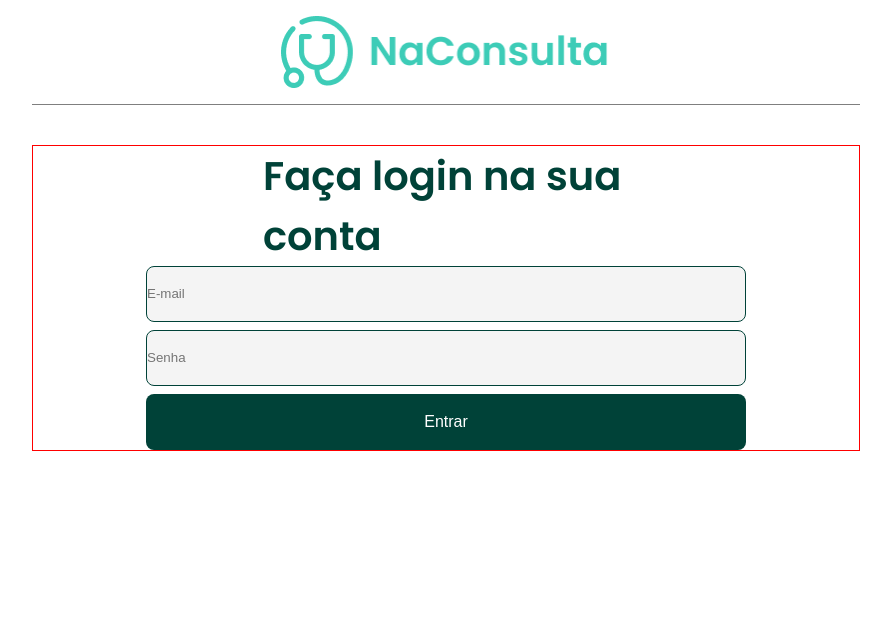
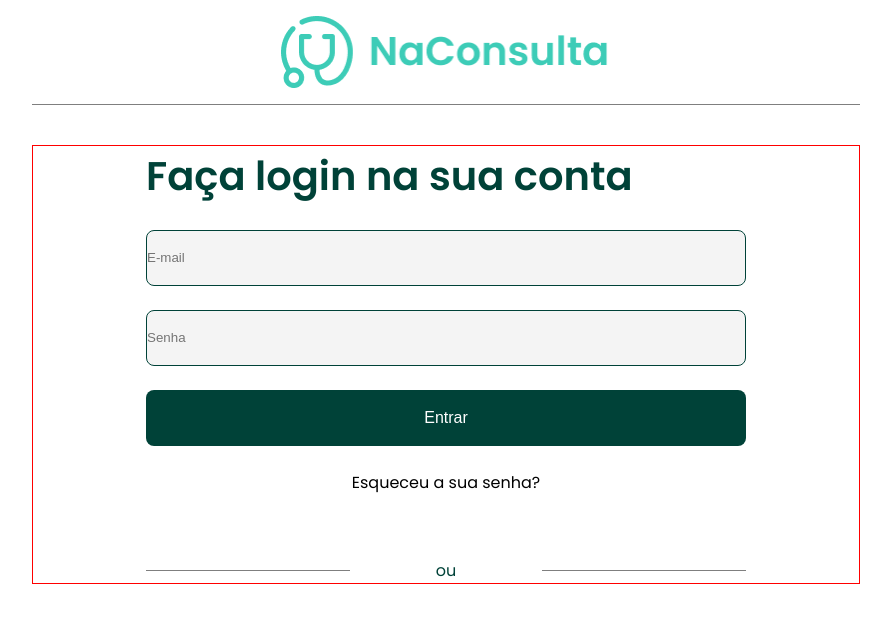
Before and after one commit to Achette/PI_NaConsulta, a React (Create React App) app: page /login in a window 1280 px wide. Shown: the top 622 px of the page, without its empty margins (194-1085 px from the left). Built offline with nearby package versions, Linux system fonts and the light colour scheme.

Commit message:
Refact: ajusta CSS para página de login

```diff
--- a/src/routes/users/index.tsx
+++ b/src/routes/users/index.tsx
@@ -7,7 +7,7 @@ export const UserAccess = () => {
     <Flex
       flexDir="column"
       alignItems="center"
-      maxH="100vh"
+      minH="100vh"
       w="100%"
       mt="1rem"
       p="0 14.125rem"
--- a/src/routes/users/login/index.tsx
+++ b/src/routes/users/login/index.tsx
@@ -1,18 +1,29 @@
-import { Box, Button, Heading, Input, VStack } from "@chakra-ui/react";
+import {
+  Box,
+  Button,
+  Divider,
+  Flex,
+  Heading,
+  Input,
+  Text,
+  VStack,
+} from "@chakra-ui/react";
 
 export const Login = () => {
   return (
-    <Box border="1px solid red" w="100%" p="0 14.375rem">
+    <Box border="1px solid red" w="100%" h="100%">
+      <Box w="37.5rem" margin="0 auto">
         <Heading
           as="h1"
           color="#004238"
           fontWeight={600}
           fontSize="2.5rem"
           lineHeight="3.75rem"
+          mb="1.5rem"
         >
           Faça login na sua conta
         </Heading>
-      <VStack>
+        <VStack h="100%" gap="1.5rem">
           <Input
             type="text"
             placeholder="E-mail"
@@ -46,7 +57,22 @@ export const Login = () => {
           >
             Entrar
           </Button>
+
+          <Text mb="2.5rem">Esqueceu a sua senha?</Text>
+          <Flex align="center" w="100%" justifyContent="space-between">
+            <Divider w="12.75rem" h="0.05625rem" bg="rgba(0, 0, 0, 0.5)" />
+            <Text
+              color="#004238"
+              fontSize="1rem"
+              lineHeight="1.5rem"
+              fontWeight={400}
+            >
+              ou
+            </Text>
+            <Divider w="12.75rem" h="0.05625rem" bg="rgba(0, 0, 0, 0.5)" />
+          </Flex>
         </VStack>
+      </Box>
     </Box>
   );
 };
```
Lines whose indentation alone changed are shown as unchanged.
